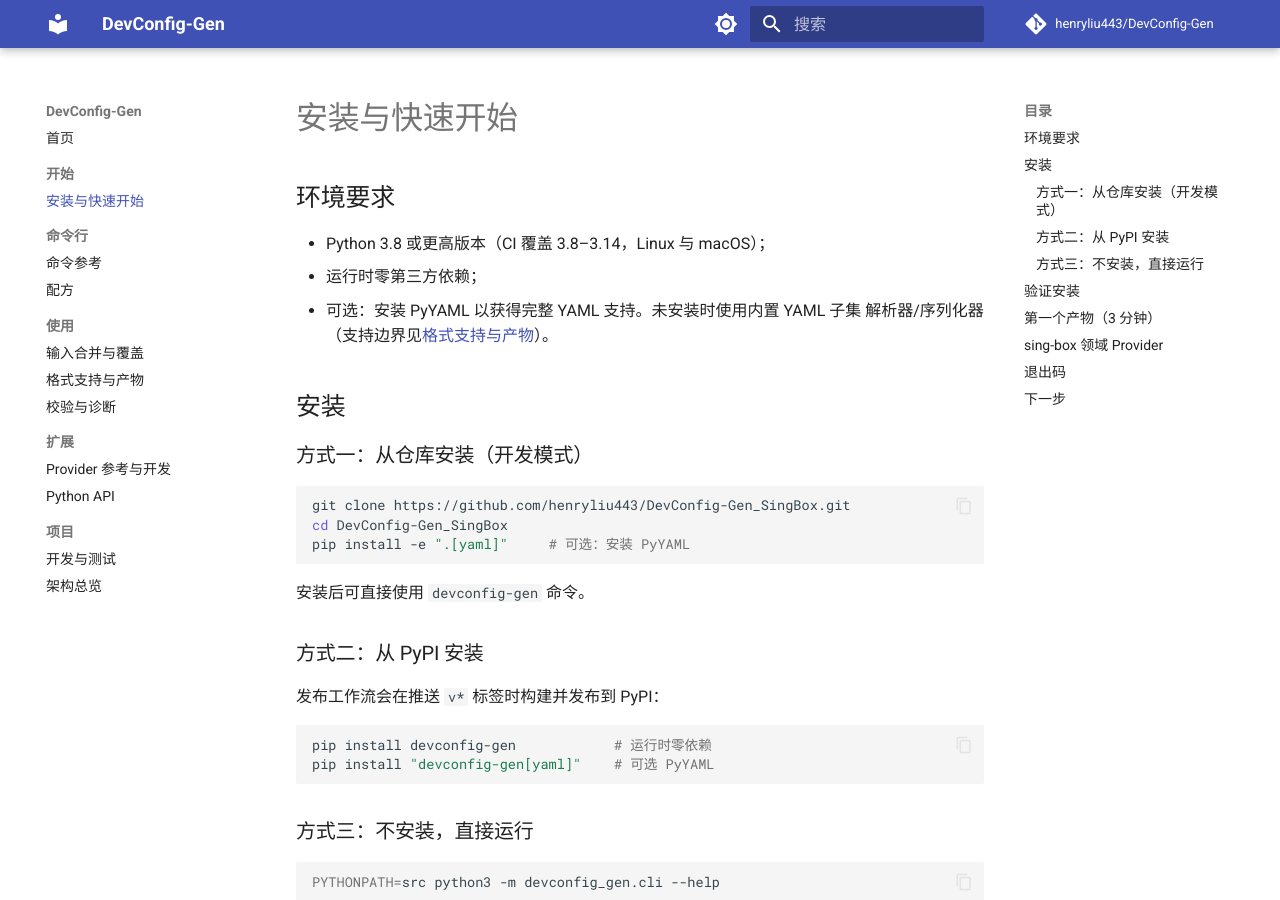
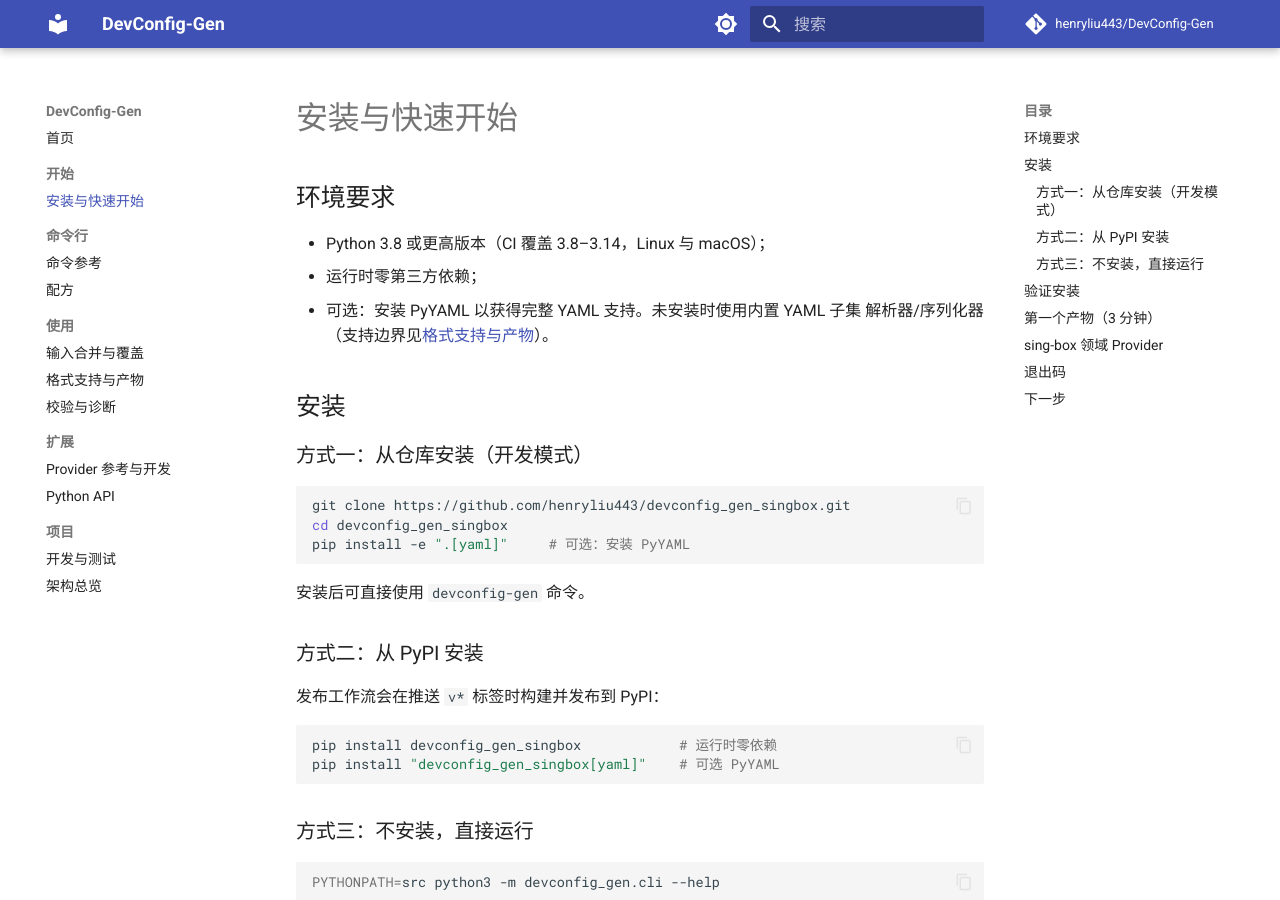
Before and after one commit to henryliu443/DevConfig-Gen, an MkDocs documentation site: the page built from docs/getting-started.md, in a window 1280 px wide and 900 px high. Built offline with MkDocs 1.6.1 and Material for MkDocs 9.7.7, drawn with Linux system fonts in a browser that asks for light colours; comment, search, counter and statistics services are not loaded.

Commit message:
chore: unify package and repository identity to devconfig_gen_singbox

````diff
--- a/docs/getting-started.md
+++ b/docs/getting-started.md
@@ -12,8 +12,8 @@
 ### 方式一：从仓库安装（开发模式）
 
 ```bash
-git clone https://github.com/henryliu443/DevConfig-Gen_SingBox.git
-cd DevConfig-Gen_SingBox
+git clone https://github.com/henryliu443/devconfig_gen_singbox.git
+cd devconfig_gen_singbox
 pip install -e ".[yaml]"     # 可选：安装 PyYAML
 ```
 
@@ -24,8 +24,8 @@
 发布工作流会在推送 `v*` 标签时构建并发布到 PyPI：
 
 ```bash
-pip install devconfig-gen            # 运行时零依赖
-pip install "devconfig-gen[yaml]"    # 可选 PyYAML
+pip install devconfig_gen_singbox            # 运行时零依赖
+pip install "devconfig_gen_singbox[yaml]"    # 可选 PyYAML
 ```
 
 ### 方式三：不安装，直接运行
--- a/pyproject.toml
+++ b/pyproject.toml
@@ -3,7 +3,7 @@
 build-backend = "setuptools.build_meta"
 
 [project]
-name = "devconfig-gen"
+name = "devconfig_gen_singbox"
 version = "2.0.0"
 authors = [
   { name = "henryliu443", email = "henryliu443@gmail.com" },
@@ -26,6 +26,7 @@
 
 [project.scripts]
 devconfig-gen = "devconfig_gen.cli:main"
+devconfig_gen_singbox = "devconfig_gen.cli:main"
 
 [tool.setuptools.packages.find]
 where = ["src"]
````
Also changed, not shown: CHANGELOG.md (+7 -0 lines), README.md (+17 -0 lines), docs/architecture.md (+1 -1 lines), docs/development.md (+1 -1 lines), docs/formats.md (+1 -1 lines), docs/index.md (+1 -1 lines), 1 other file.
